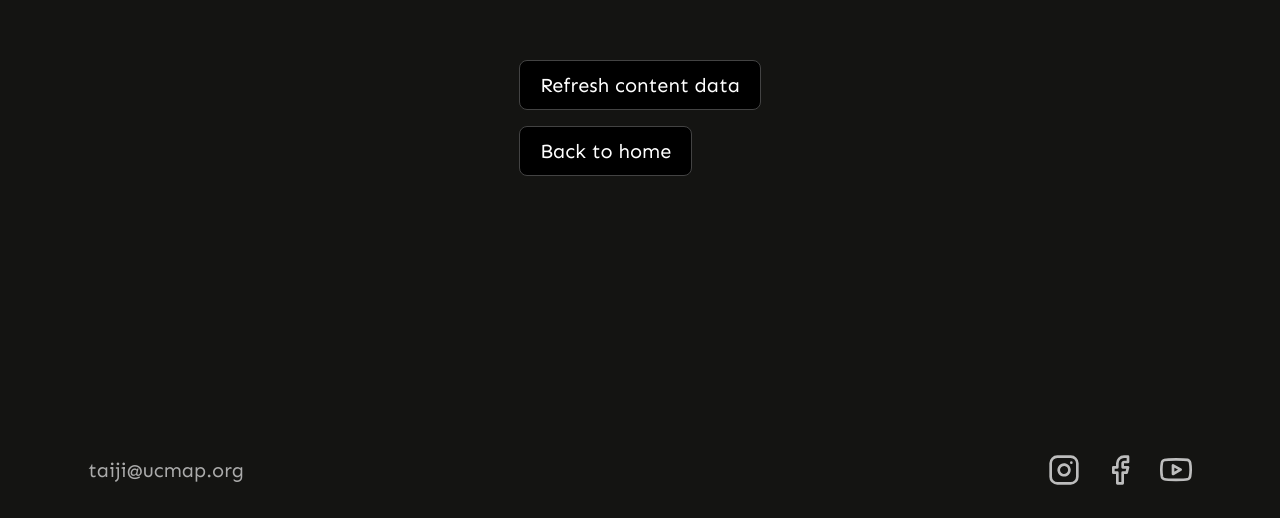
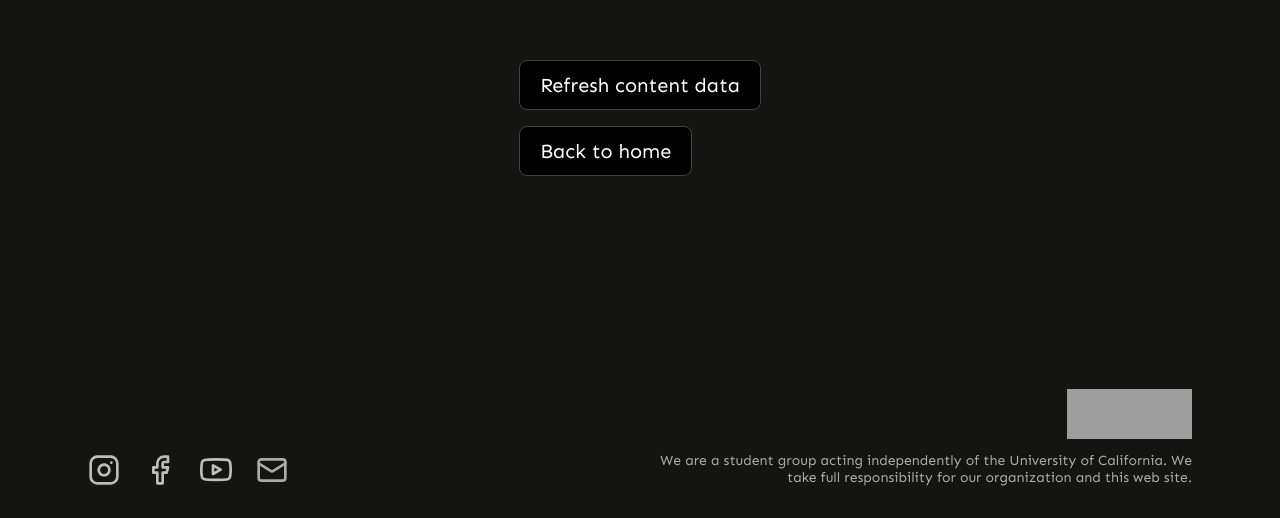
Before and after one commit to jinkang-0/berkeleytaiji, a Next.js app: page /refresh in a window 1280 px wide. Shown: the part 282-800 px from the top of the page. Built offline with nearby package versions, Linux system fonts and the light colour scheme; grey boxes are pictures that could not be loaded.

Commit message:
update footer for ocf hosting

```diff
--- /dev/null
+++ b/components/ocf/ocf-badge.tsx
@@ -0,0 +1,15 @@
+import Image from "next/image";
+
+export default function OCFBadge() {
+  return (
+    <a href="https://www.ocf.berkeley.edu" target="_blank">
+      <Image
+        src="http://www.ocf.berkeley.edu/hosting-logos/ocf-hosted-penguin-dark.svg"
+        alt="Hosted by the OCF"
+        width="125"
+        height="50"
+        style={{ border: 0 }}
+      />
+    </a>
+  );
+}
--- a/components/ui/footer.module.scss
+++ b/components/ui/footer.module.scss
@@ -8,20 +8,24 @@
   justify-content: space-between;
   align-items: center;
   margin-top: 50px;
+}
 
-  & > a {
+.emailLink {
   color: colors.$gray;
   transition: 200ms;
 
   &:hover {
     color: colors.$grayLight;
+    text-decoration: none;
   }
 }
 
-  & > div {
+.footerIcons {
   display: flex;
   gap: clamp(4px, 2vw, 24px); // 24px
-    align-items: center;
+  align-items: flex-end;
+  margin-top: auto;
+  flex: 1;
 
   a {
     transition: 200ms;
@@ -32,10 +36,28 @@
     }
   }
 }
+
+.footerDisclaimers {
+  display: flex;
+  flex: 1;
+  flex-direction: column;
+  gap: 8px;
+  align-items: flex-end;
+
+  & > span {
+    font-size: 0.875rem;
+    color: colors.$gray;
+    text-align: right;
+  }
 }
 
 @media (max-width: breakpoints.$md) {
   .footer > div a {
     transform: scale(0.75);
   }
+
+  .footer {
+    flex-direction: column-reverse;
+    gap: 16px;
   }
+}
--- a/components/ui/footer.tsx
+++ b/components/ui/footer.tsx
@@ -4,12 +4,13 @@ import YoutubeIcon from "@/icons/youtube";
 import { EMAIL, LINKS } from "@/data/links";
 import Link from "next/link";
 import styles from "./footer.module.scss";
+import EmailIcon from "@/icons/email";
+import OCFBadge from "../ocf/ocf-badge";
 
 export default function Footer() {
   return (
     <footer className={styles.footer}>
-      <Link href={`mailto:${EMAIL}`}>{EMAIL}</Link>
-      <div>
+      <div className={styles.footerIcons}>
         <Link href={LINKS.instagram} target="_blank">
           <InstagramIcon />
         </Link>
@@ -19,6 +20,17 @@ export default function Footer() {
         <Link href={LINKS.youtube} target="_blank">
           <YoutubeIcon />
         </Link>
+        <Link className={styles.emailLink} href={`mailto:${EMAIL}`}>
+          <EmailIcon />
+        </Link>
+      </div>
+      <div className={styles.footerDisclaimers}>
+        <OCFBadge />
+        <span>
+          We are a student group acting independently of the University of
+          California. We take full responsibility for our organization and this
+          web site.
+        </span>
       </div>
     </footer>
   );
--- /dev/null
+++ b/icons/email.tsx
@@ -0,0 +1,26 @@
+export default function EmailIcon() {
+  return (
+    <svg
+      width="32"
+      height="32"
+      viewBox="0 0 32 32"
+      fill="none"
+      xmlns="http://www.w3.org/2000/svg"
+    >
+      <path
+        d="M26.6667 5.3335H5.33332C3.86056 5.3335 2.66666 6.5274 2.66666 8.00016V24.0002C2.66666 25.4729 3.86056 26.6668 5.33332 26.6668H26.6667C28.1394 26.6668 29.3333 25.4729 29.3333 24.0002V8.00016C29.3333 6.5274 28.1394 5.3335 26.6667 5.3335Z"
+        stroke="#ABABAB"
+        strokeWidth="2.66667"
+        strokeLinecap="round"
+        strokeLinejoin="round"
+      />
+      <path
+        d="M29.3333 9.3335L17.3733 16.9335C16.9617 17.1914 16.4857 17.3282 16 17.3282C15.5142 17.3282 15.0383 17.1914 14.6267 16.9335L2.66666 9.3335"
+        stroke="#ABABAB"
+        strokeWidth="2.66667"
+        strokeLinecap="round"
+        strokeLinejoin="round"
+      />
+    </svg>
+  );
+}
--- a/next.config.ts
+++ b/next.config.ts
@@ -1,5 +1,9 @@
 import type { NextConfig } from "next";
 
-const nextConfig: NextConfig = {};
+const nextConfig: NextConfig = {
+  images: {
+    remotePatterns: [new URL("http://www.ocf.berkeley.edu/hosting-logos/*")]
+  }
+};
 
 export default nextConfig;
--- a/package.json
+++ b/package.json
@@ -3,7 +3,7 @@
   "version": "0.1.0",
   "private": true,
   "scripts": {
-    "dev": "next dev --turbopack",
+    "dev": "next dev",
     "build": "next build",
     "start": "next start",
     "lint": "next lint"
```
Lines whose indentation alone changed are shown as unchanged.
